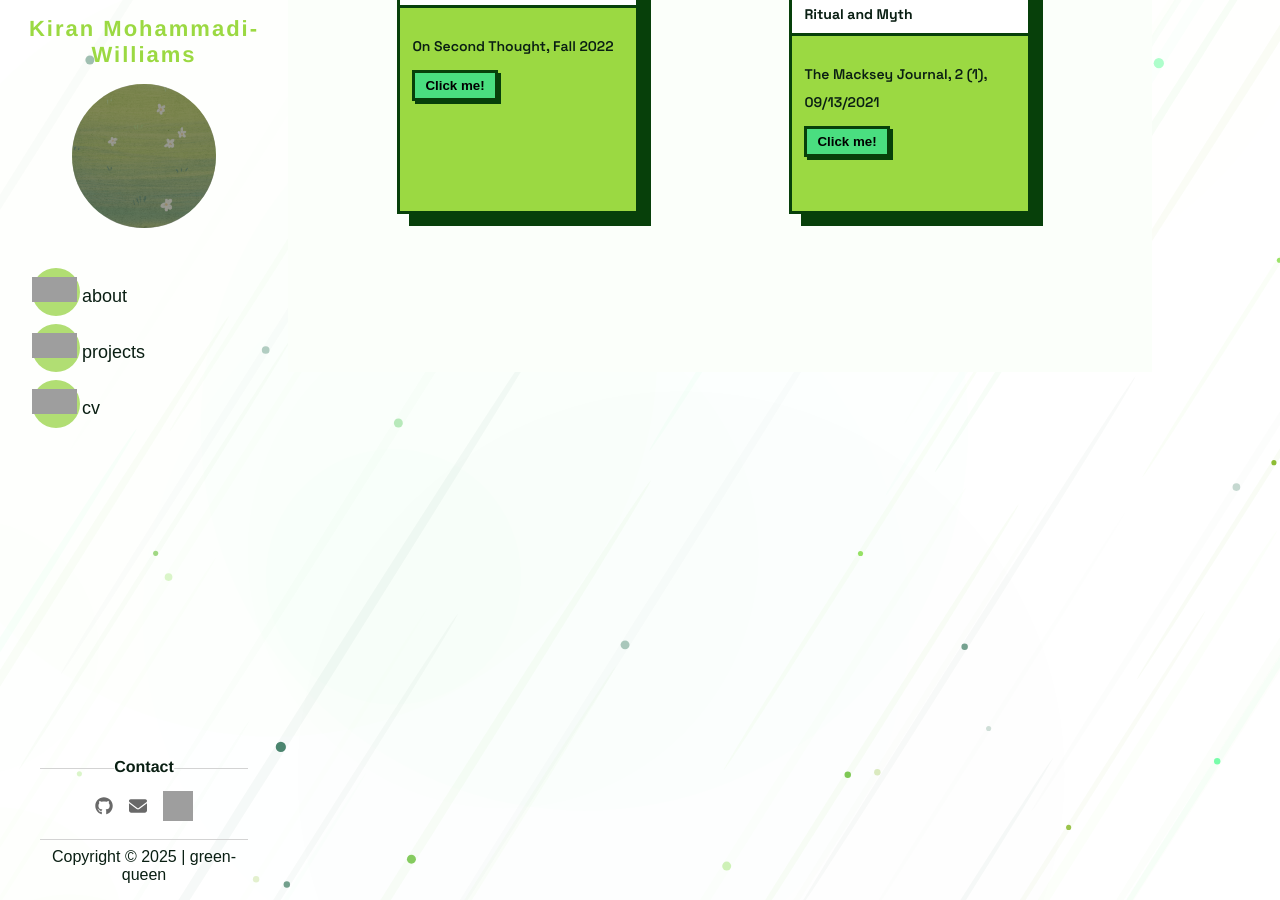
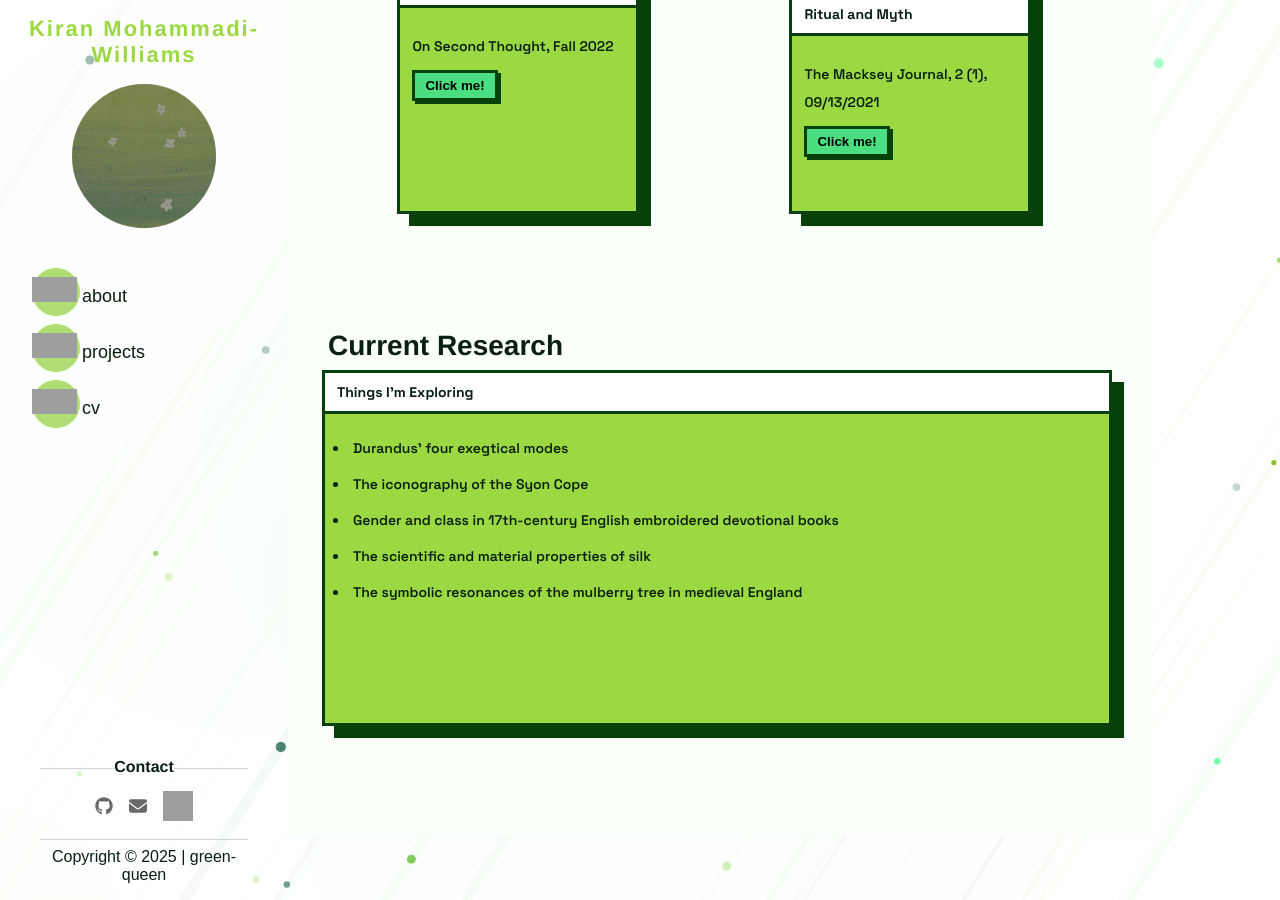
Before and after one commit to green-queen/green-queen.github.io, a Jekyll site: the page built from _pages/projects.md, in a window 1280 px wide and 900 px high, scrolled down 2286 px. Built offline with Jekyll 4.4.1, drawn with Linux system fonts in a browser that asks for light colours; some web fonts are replaced; grey boxes are pictures that could not be loaded.

Commit message:
Update projects.md

```diff
--- a/_pages/projects.md
+++ b/_pages/projects.md
@@ -10,7 +10,6 @@ main {
     font-size: 14px;
 }
 </style>
-
 ## Projects
 <hr>
 <div class="card-gallery">
@@ -141,3 +140,16 @@ main {
     </div>
   </div>
 </div>
+
+## Current Research
+<div class="card" style="height:350px; width:100%;">
+    <div class="head">Things I'm Exploring</div>
+    <div class="content" style= "padding: 0px 0px 0px 8px">
+        <li>Durandus' four exegtical modes</li>
+        <li>The iconography of the Syon Cope</li>
+        <li>Gender and class in 17th-century English embroidered devotional books</li>
+        <li>The scientific and material properties of silk</li>
+        <li>The symbolic resonances of the mulberry tree in medieval England</li>
+      <br/>
+    </div>
+</div>
```
